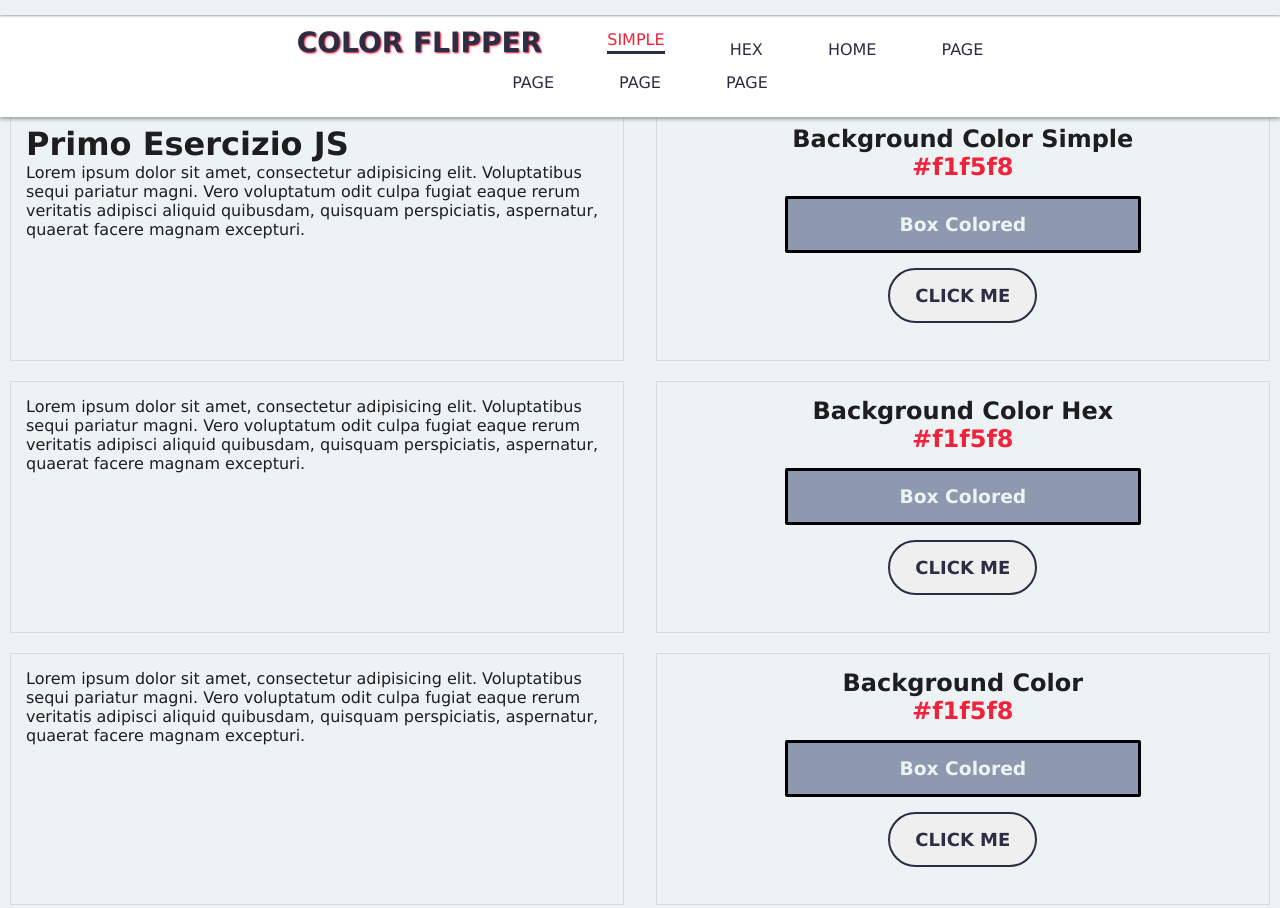
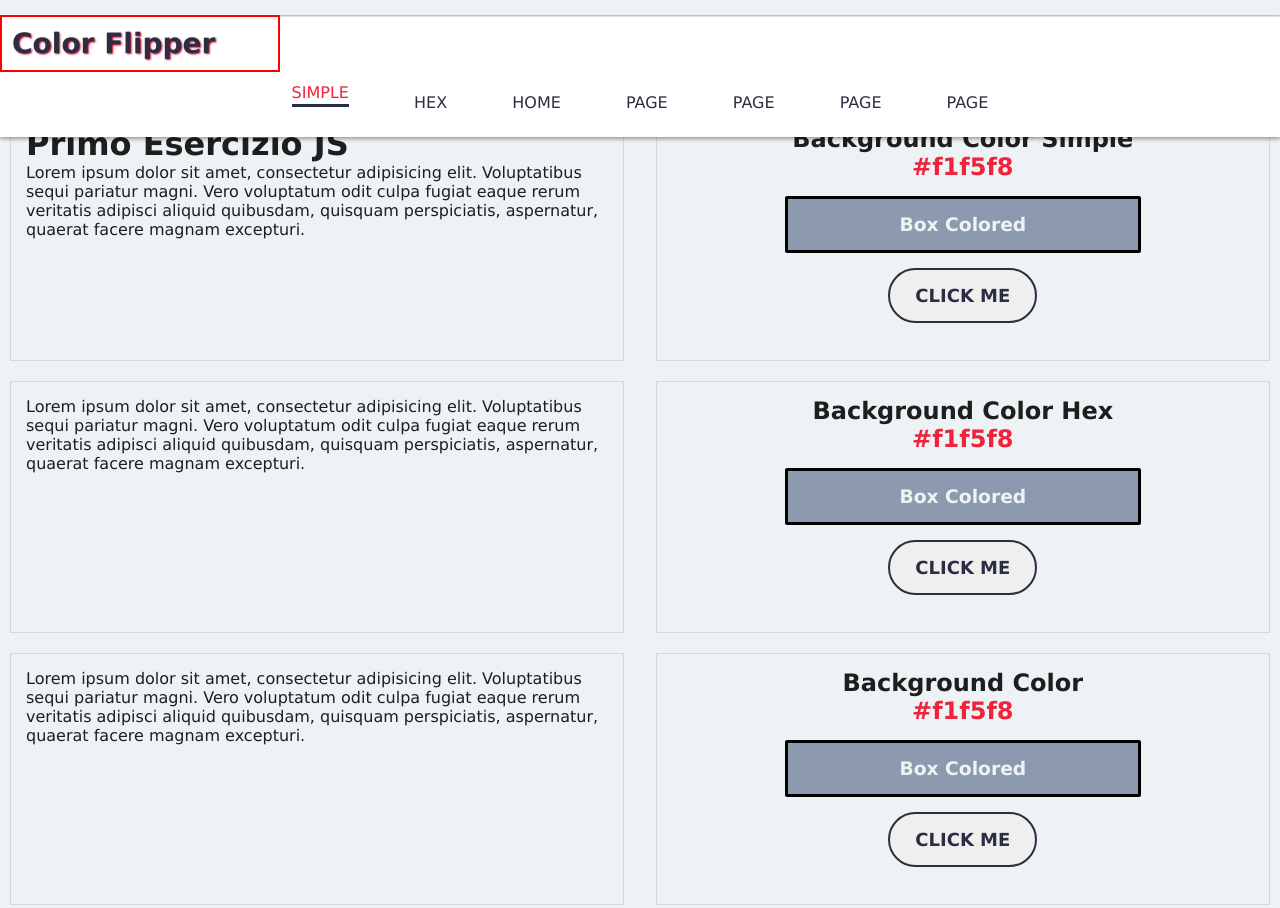
Before and after one commit to vitis95/js_20220411_new_repo_public, a plain HTML site: page index.html in a window 1280 px wide. Shown: the top 908 px of the page. Drawn offline with Linux system fonts and the light colour scheme.

Commit message:
stile css logo da finire ...

```diff
--- a/index.html
+++ b/index.html
@@ -15,11 +15,14 @@
     <!-- Header START -->
     <header class="site-header">
         <div class="header-fixed">
+
             <div class="pre-header"></div>
+
+            <!-- <h3 class="logo-name">Color Flipper </h3> -->
             <nav>
+                <h3 class="logo-name">Color Flipper </h3>
                 <div class="nav-center" id="nav-div">
                     <ul class="nav-links">
-                        <li><h3 class="logo-name">Color Flipper </h3></li>
                         <li><a class="nav-active" href="index.html">Simple</a></li>
                         <li><a href="hex.html">Hex</a></li>
                         <li><a href="home.html">Home</a></li>
--- a/style-desktop.css
+++ b/style-desktop.css
@@ -25,6 +25,7 @@ h1, h2, h3, h4, p { color: #1e1e1e; }
 
 
 .pre-header { width: 100%; height: 15px; background: #EDF2F4; box-shadow: 0 1px 2px 0 rgba(0, 0, 0, 0.2), 0 1px 2px 0 rgba(0, 0, 0, 0.19); }
+.logo-name { border: 2px solid red; width: 20%; padding: 10px; color: #2B2D42; text-shadow: 1px 1px 2px #D90429; font-size: 28px; }
 .header-fixed { position: fixed; top: 0; left: 0;  width: 100%; height: auto; background: #fff; z-index: 9999; transition: All 0.3s ease; -webkit-transition: All 0.3s ease; -moz-transition: All 0.3s ease; -o-transition: All 0.3s ease; box-shadow: 0 2px 4px 0 rgba(0, 0, 0, 0.2), 0 2px 4px 0 rgba(0, 0, 0, 0.19);}
 .header-fixed h1 a { display: block; text-align: center; }
 .header-relative { height: 80px; }
@@ -32,12 +33,7 @@ h1, h2, h3, h4, p { color: #1e1e1e; }
 .header-fixed.resized img { padding-top: 60px; transform: scale(0.8); -webkit-transform: scale(0.8); -moz-transform: scale(0.8); -o-transform: scale(0.8); -ms-transform: scale(0.8); }
 
 
-.logo-name {
-    color: #2B2D42;
-    text-shadow: 1px 1px 2px #D90429;
-    font-size: 28px;
 
- }
 
 /* .nav-center {  border-radius: 2px; border-color: #000; border-style: solid;   }
 .nav-links { list-style-type: none; margin: 0 auto; padding: 20px; max-width: 600px; border-radius: 2px; border-color: #000; border-style: solid; background-color: aqua; }
@@ -46,11 +42,12 @@ h1, h2, h3, h4, p { color: #1e1e1e; }
 .nav-links li a:hover { background-color: #8D99AE; color: white; }
 .nav-active { background-color: #EDF2F4; color: white; }  */
 
-.nav-links { margin: 0 auto; max-width: 60%; padding-top: 6px; padding-bottom: 16px; text-align: center; }
+.nav-links { margin: 0 auto; width: 60%; padding-top: 6px; padding-bottom: 16px; text-align: center; }
 .nav-links li { display: inline-block; padding: 5px 20px; text-transform: uppercase; margin: 0 10px; }
 .nav-links li a { text-decoration: none; color: #2B2D42; font-weight: 550; font-size: 16px; }
 .nav-links li a:hover { margin-bottom: 5px;  border-bottom: 3px solid #2B2D42;  padding-bottom: 2px; color: #D90429; }
 .nav-links li a.nav-active { margin-bottom: 5px;  border-bottom: 3px solid #2B2D42;  padding-bottom: 2px; color: #EF233C; }
+
 
 .container-sx { float: right; width: 48%; margin: 10px; }
 .container-dx { float: left; width: 48%; margin: 10px; }
```
